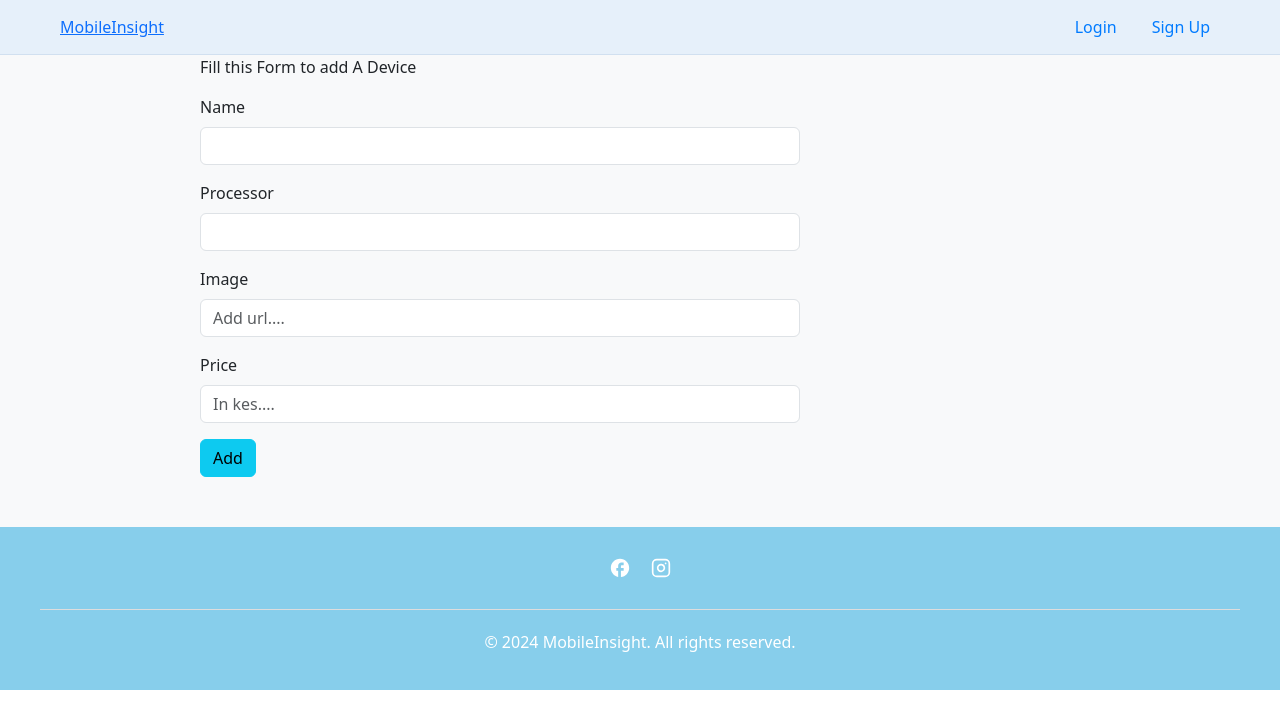
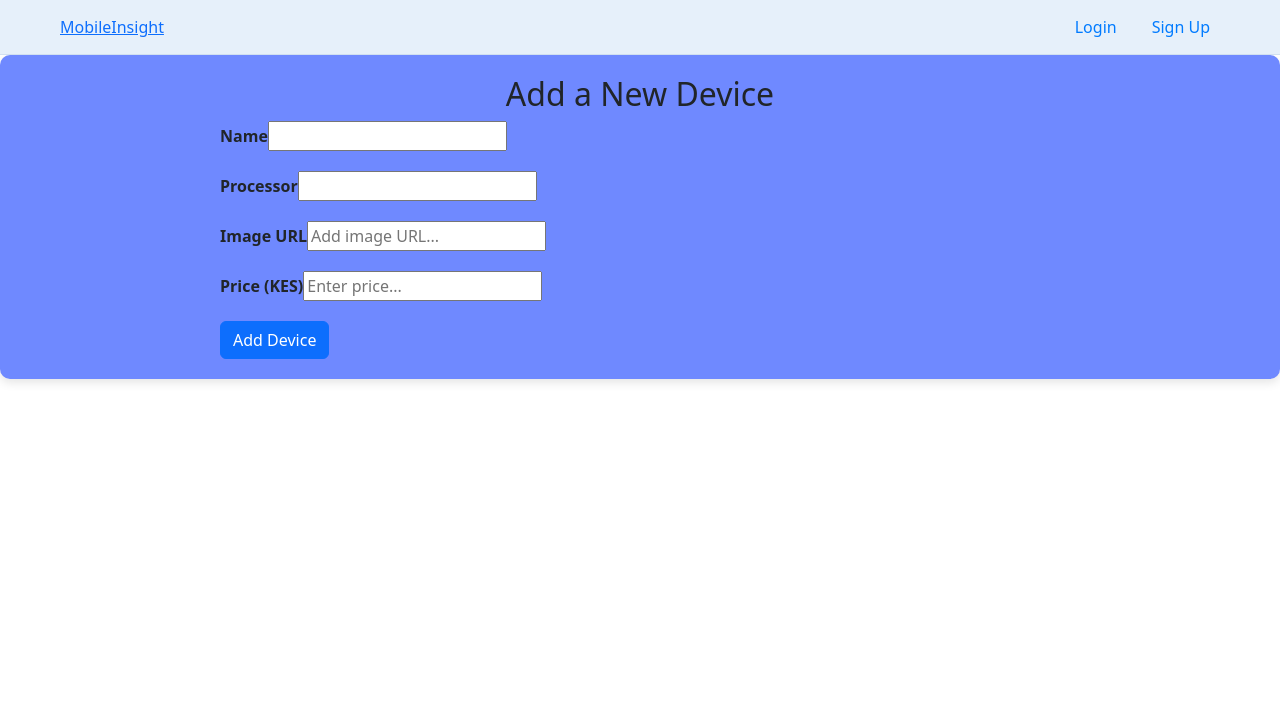
Before and after one commit to SimonNguthuM/MobileInsight, a React (Create React App) app in the folder client/: page /newphone in a window 1280 px wide. Shown: the top 728 px of the page. Built offline with nearby package versions, Linux system fonts and the light colour scheme.

Commit message:
Admin Panel

```diff
--- a/client/src/Pages/Admin.js
+++ b/client/src/Pages/Admin.js
@@ -1,13 +1,27 @@
 import React from "react";
 import Cookies from "js-cookie";
+import UserList from "./UserList";
+import NewPhone from "./NewPhone";
 
-// const user =
 function Admin(){
+    const user=Cookies.get("username")
+
     return(
-        <p>Admin</p>
+        <>
+            <p>Admin Panel</p>
+                 {user=="Admin" ? (
+            <>
+              <NewPhone/>
+              <UserList/>
+            </>
+             ):
+                 (<p>You are not an Admin</p>)}
+        </>
     )
+
 
 }
 
 
+
 export default Admin;
--- a/client/src/Pages/Discover.js
+++ b/client/src/Pages/Discover.js
@@ -1,6 +1,5 @@
 import React, { useEffect, useState } from "react";
 import PhoneCard from "./PhoneCard";
-import { Link } from "react-router-dom";
 import AddReviewForm from "./AddReview";
 import "../styles/discover.css";
 
@@ -34,14 +33,6 @@ function Discover() {
       <div className="phone-cards-container">
         <PhoneCard pageOne={pageOne} />
       </div>
-
-      <p className="add-device">
-        Would you like to add a device?
-        <Link to={"/newphone"} className="link">
-          <em>click here</em>
-        </Link>
-      </p>
-
       <AddReviewForm onReviewAdded={handleReviewAdded} />
     </div>
   );
--- a/client/src/Pages/Navbar.js
+++ b/client/src/Pages/Navbar.js
@@ -16,6 +16,7 @@ const Navbar = ({ isAuthenticated, username, handleLogout }) => {
               <button type="button" style={styles.button} onClick={handleLogout}>
                 Logout
               </button>
+              <Link to="/admin" style={styles.button}>Admin</Link>
             </>
           ) : (
             <>
--- a/client/src/Pages/NewPhone.js
+++ b/client/src/Pages/NewPhone.js
@@ -1,28 +1,22 @@
 import React, { useState } from "react";
-import Footer from "./Footer";
-import "../Submit.css"
+import "../styles/newPhone.css";
 
 function NewPhone() {
-  //useState
   const [newDevice, setNewDevice] = useState({
     name: "",
-    display: "",
-    memory: "",
     processor: "",
-    battery: "",
     image: "",
     price: "",
   });
 
   const handleChange = (e) => {
-    console.log(e.target.value);
     setNewDevice({
       ...newDevice,
       [e.target.name]: e.target.value,
     });
   };
 
-  // submit function
+  // Submit function
   const handleSubmit = (e) => {
     e.preventDefault();
     fetch("http://127.0.0.1:5555/products", {
@@ -35,64 +29,66 @@ function NewPhone() {
       .then((response) => response.json())
       .then((data) => {
         setNewDevice({
-          ...newDevice,
-          name: data.name,
-          processor: data.processor,
-          image: data.image,
-          price: data.price,
+          name: "",
+          processor: "",
+          image: "",
+          price: "",
         });
-        window.location.reload(); /// Auto-reloads the window to refresh the form
+        alert("Device added successfully!");
+        window.location.reload();
       });
   };
 
-  // Html elements to add new Device
   return (
-    <div style={{ backgroundColor: "#f8f9fa" }}>
-      <form id="phoneForm" onSubmit={handleSubmit}>
-        <p>Fill this Form to add A Device</p>
-        <div className="mb-3">
+    <div className="new-phone-container">
+      <h2>Add a New Device</h2>
+      <form id="phoneForm" onSubmit={handleSubmit} className="phone-form">
+        <div className="form-group">
           <label className="form-label">Name</label>
           <input
             type="text"
             name="name"
-            className="form-control"
             onChange={handleChange}
+            value={newDevice.name}
+            required
           />
         </div>
-        <div className="mb-3">
+        <div className="form-group">
           <label className="form-label">Processor</label>
           <input
             type="text"
             name="processor"
-            className="form-control"
             onChange={handleChange}
+            value={newDevice.processor}
+            required
           />
         </div>
-        <div className="mb-3">
-          <label className="form-label">Image</label>
+        <div className="form-group">
+          <label className="form-label">Image URL</label>
           <input
-          placeholder="Add url...."
             type="text"
             name="image"
-            className="form-control"
             onChange={handleChange}
+            value={newDevice.image}
+            placeholder="Add image URL..."
+            required
           />
         </div>
-        <div className="mb-3">
-          <label className="form-label">Price</label>
+        <div className="form-group">
+          <label className="form-label">Price (KES)</label>
           <input
-          placeholder="In kes...."
             type="text"
             name="price"
-            className="form-control"
             onChange={handleChange}
+            value={newDevice.price}
+            placeholder="Enter price..."
+            required
           />
         </div>
-        <button type="submit" className="btn btn-info">
-          Add
+        <button type="submit" className="btn btn-primary">
+          Add Device
         </button>
       </form>
-      <Footer />
     </div>
   );
 }
--- /dev/null
+++ b/client/src/Pages/UserList.js
@@ -0,0 +1,29 @@
+import React, { useState, useEffect } from "react";
+import "../styles/userList.css";
+
+function UserList() {
+    const [userList, setUserList] = useState([]);
+
+    useEffect(() => {
+        fetch("http://127.0.0.1:5555/users")
+            .then((r) => r.json())
+            .then((users) => setUserList(users));
+    }, []); // Adding an empty dependency array to run only on mount
+
+    return (
+        <div className="user-list-container">
+            <h2>User List</h2>
+            <div className="user-list">
+                {userList.map((user) => (
+                    <div key={user.id} className="user-card">
+                        <p>
+                            <strong>{user.id}</strong> {user.username}
+                        </p>
+                    </div>
+                ))}
+            </div>
+        </div>
+    );
+}
+
+export default UserList;
--- a/client/src/index.js
+++ b/client/src/index.js
@@ -9,6 +9,7 @@ import Discover from "./Pages/Discover";
 import Login from "./Pages/Login";
 import SignUp from "./Pages/SignUp";
 import App from "./App";
+import Admin from "./Pages/Admin";
 
 const router = createBrowserRouter([
   {
@@ -21,6 +22,7 @@ const router = createBrowserRouter([
       { path: "/discover", element: <Discover /> },
       { path: "/login", element: <Login /> },
       { path: "/signup", element: <SignUp /> },
+      { path: "/admin", element: <Admin />}
     ],
   },
 ]);
--- a/client/src/styles/newPhone.css
+++ b/client/src/styles/newPhone.css
@@ -0,0 +1,38 @@
+.new-phone-container {
+    padding: 20px;
+    background-color: #6f89ff;
+    border-radius: 10px; /* Rounded corners */
+    box-shadow: 0 4px 10px rgba(0, 0, 0, 0.1); /* Subtle shadow */
+}
+
+h2 {
+    text-align: center;
+    color: #007bff; /* Primary color for heading */
+    margin-bottom: 20px;
+}
+
+.phone-form {
+    display:block;
+    flex-direction:column;
+}
+
+.form-group {
+    margin-bottom: 15px;
+}
+
+.form-label {
+    font-weight: bold;
+}
+
+.btn {
+    background-color: #007bff; /* Primary button color */
+    color: white; /* Text color */
+    border: none; /* No border */
+    padding: 10px;
+    border-radius: 5px;
+    cursor: pointer;
+}
+
+.btn:hover {
+    background-color: #0056b3; /* Darker shade on hover */
+}
--- a/client/src/styles/userList.css
+++ b/client/src/styles/userList.css
@@ -0,0 +1,30 @@
+.user-list-container {
+    padding: 20px;
+    background-color: #f8f9fa; /* Light background for contrast */
+    border-radius: 8px;
+    box-shadow: 0 2px 10px rgba(0, 0, 0, 0.1);
+}
+
+.user-list {
+    display: grid;
+    grid-template-columns: repeat(auto-fill, minmax(200px, 1fr));
+    gap: 20px;
+}
+
+.user-card {
+    background-color: #ffffff; /* White background for cards */
+    border: 1px solid #dee2e6; /* Light border */
+    border-radius: 8px;
+    padding: 15px;
+    box-shadow: 0 1px 4px rgba(0, 0, 0, 0.1);
+}
+
+.user-card p {
+    margin: 0;
+    font-size: 14px;
+    color: #495057; /* Dark text color */
+}
+
+.user-card strong {
+    color: #007bff; /* Primary color for emphasis */
+}
```
Also changed, not shown: client/src/Pages/userList.js (deleted, +0 -16 lines), client/src/styles/admin.css (added), 2 other files (tests, documents, lock files or other folders).
